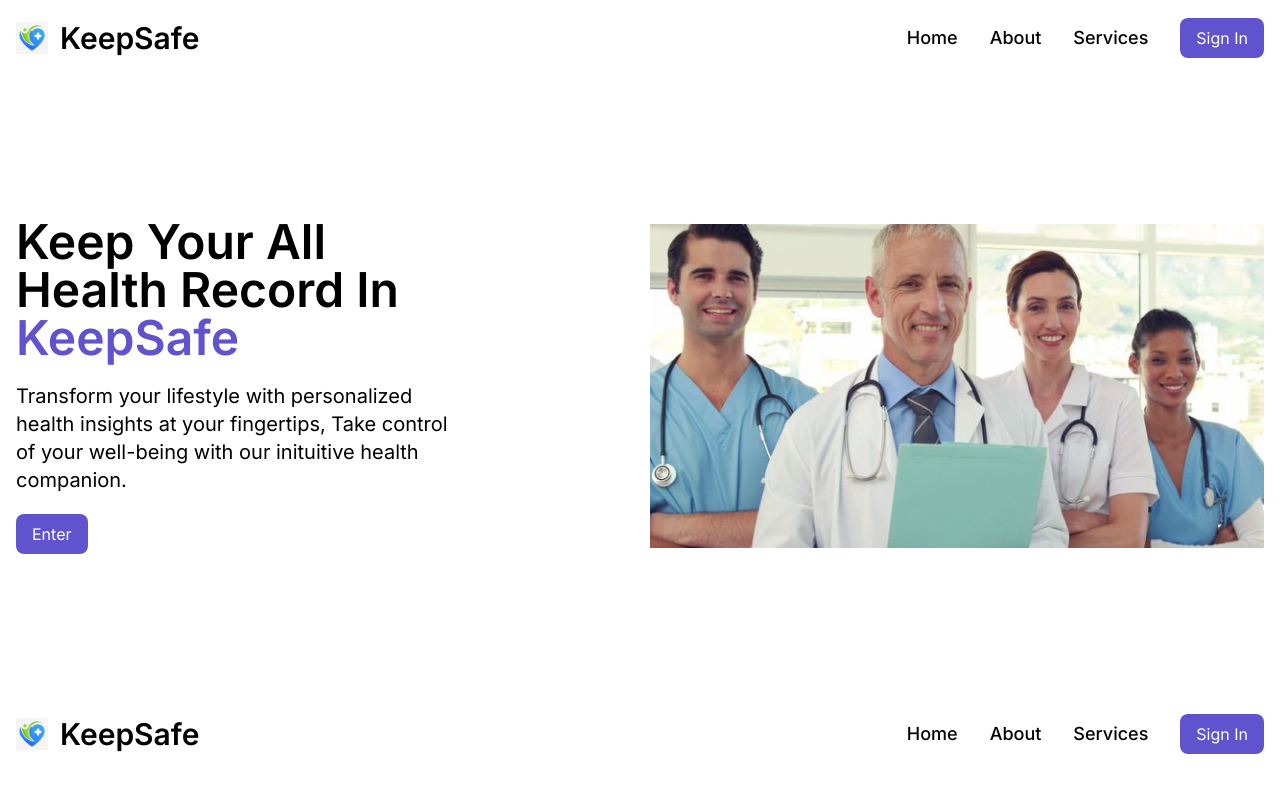
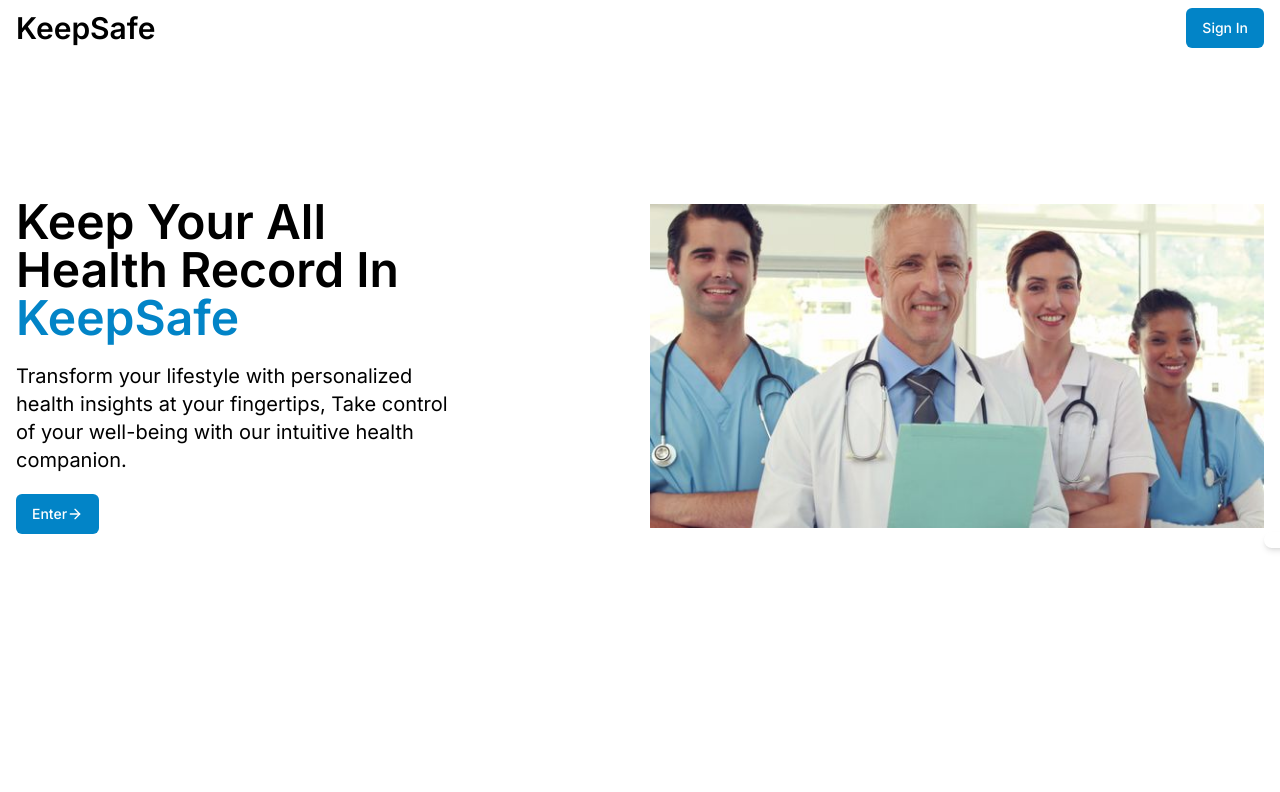
Before and after one commit to heyitsadityaa/capstone-project-151, a Next.js app: page / in a window 1280 px wide. Shown: the top 792 px of the page. Built offline with nearby package versions, Linux system fonts and the light colour scheme.

Commit message:
chore: Update landing page layout and styles

```diff
--- a/app/(LandingPage)/_components/Navitem.tsx
+++ b/app/(LandingPage)/_components/Navitem.tsx
@@ -1,24 +1,10 @@
-const MenuLinks = [
-  {
-      id:1,
-      name: "Home",
-      link: "./#home",
-  },
-  {
-      id:2,
-      name: "About",
-      link: "./#about",
-  },
-  {
-      id:3,
-      name: "Services",
-      link: "./#services",
-  },
-]
+"use client";
 
+import { Button } from "@/components/ui/button";
+import Link from "next/link";
 
-const Navitem: React.FC = () => {
- return(
+const Navitem = () => {
+  return (
     <>
       <nav>
         <div className="container py-3 md:py-2">
@@ -26,33 +12,29 @@ const Navitem: React.FC = () => {
             {/* logo section */}
             <div>
               <a href="#" className="flex items-center gap-3">
-                  <img src="./images/health logo.png" alt="logo" className="w-8" />
-                  <span className="text-2xl sm:text-3xl font-semibold">KeepSafe</span>
+                {/* <img
+                  src="./images/health logo.png"
+                  alt="logo"
+                  className="w-8"
+                /> */}
+                <span className="text-2xl sm:text-3xl font-semibold">
+                  KeepSafe
+                </span>
               </a>
             </div>
             {/* navlinks section */}
             <div className="hidden md:block">
               <ul className="flex items-center gap-8">
-                      {
-                          MenuLinks.map(({id, name, link}) =>{
-                              return(
-                                  <li key={id}
-                                  className="cursor-pointer py-4">
-                                      <a href="#" className="text-lg font-medium hover:text-primary py-2 hover:border-b-2 hover:border-primary transition-all duration-300 ">{name}
-
-                                      </a>
-                                  </li>
-                              )
-                          })
-                      }
-                      <button className="btn-primary">Sign In</button>
+                <Button className="btn-primary">
+                  <Link href="/auth">Sign In</Link>
+                </Button>
               </ul>
             </div>
           </div>
         </div>
       </nav>
     </>
- )
-}
+  );
+};
 
 export default Navitem;
--- a/app/(LandingPage)/_components/heros.tsx
+++ b/app/(LandingPage)/_components/heros.tsx
@@ -1,33 +1,42 @@
-const Hero: React.FC = () => {
-  return(
+"use client";
+
+import Link from "next/link";
+import { Button } from "@/components/ui/button";
+import { ArrowRight } from "lucide-react";
+
+const Heros = () => {
+  return (
     <>
-      <main className=''>
+      <main className="">
         <div className="container min-h-[620px] flex mt-10 sm:mt-0">
           <div className="grid grid-cols-2 gap-5 place-items-center">
             {/* image  section */}
-              <div className='order-1 sm:order-2 realative'>
+            <div className="order-1 sm:order-2 relative">
               <img src="./images/useimage of doctor.jpg" alt="" />
-                 <div className='bg-white dark:grey-900 px-4 py-2  rounded-xl shadow-md absolute -bottom-5 -right-8'>
-
-                 </div>
+              <div className="bg-white dark:grey-900 px-4 py-2  rounded-xl shadow-md absolute -bottom-5 -right-8"></div>
             </div>
             {/* text content section */}
-              <div className='space-y-5 order-2 sm:order-1 xl:pr-40'>
-                  <h1 className='text-4xl sm:text-5xl font-semibold'>Keep Your All Health Record In  <span className='text-primary'>KeepSafe</span>
-                  </h1>
-                  <p  className='text-xl'>
-                   Transform your lifestyle with
-                   personalized health insights at your fingertips,
-                   Take control of your well-being with our
-                   inituitive health companion.
+            <div className="space-y-5 order-2 sm:order-1 xl:pr-40">
+              <h3 className="text-4xl sm:text-5xl font-semibold">
+                Keep Your All Health Record In{" "}
+                <span className="text-sky-600">KeepSafe</span>
+              </h3>
+              <p className="text-xl">
+                Transform your lifestyle with personalized health insights at
+                your fingertips, Take control of your well-being with our
+                intuitive health companion.
               </p>
-                  <button className='btn-primary'>Enter</button>
+
+              <Button className="btn-primary">
+                <Link href="/auth">Enter</Link>
+                <ArrowRight className="h-4 w-4" />
+              </Button>
             </div>
           </div>
         </div>
       </main>
     </>
-  )
-}
+  );
+};
 
-export default Hero;
+export default Heros;
--- a/app/(LandingPage)/page.tsx
+++ b/app/(LandingPage)/page.tsx
@@ -3,17 +3,16 @@ import React from "react";
 
 import Heros from "./_components/Heros";
 // import Navbar from "./_components/Navitem";
-import Navitem from "./_components/Navitem";
+// import Navitem from "./_components/Navitem";
 // // import Navbar from "../patient/_components/Navbar";
 
 // import Footer from "./_components/footer";
 
 export default function Home() {
-  return(
+  return (
     <div>
       <Heros />
-      <Navitem />
-
+      {/* <Navitem /> */}
     </div>
-  )
+  );
 }
--- a/app/globals.css
+++ b/app/globals.css
@@ -2,17 +2,18 @@
 @tailwind components;
 @tailwind utilities;
 
-@layer components{
-  .btn-primary{
-    @apply bg-primary text-white hover:bg-primary/80 duration-300 rounded-lg py-2 px-4 ;
+@layer components {
+  .btn-primary {
+    @apply bg-sky-600 text-white hover:bg-sky-600/80 duration-300 rounded-lg py-2 px-4;
   }
 }
-/* html,
+html,
 body,
 :root {
   height: 100%;
 }
 
+/*
 @layer base {
   :root {
     --background: 0 0% 100%;
```
Lines whose indentation alone changed are shown as unchanged.
